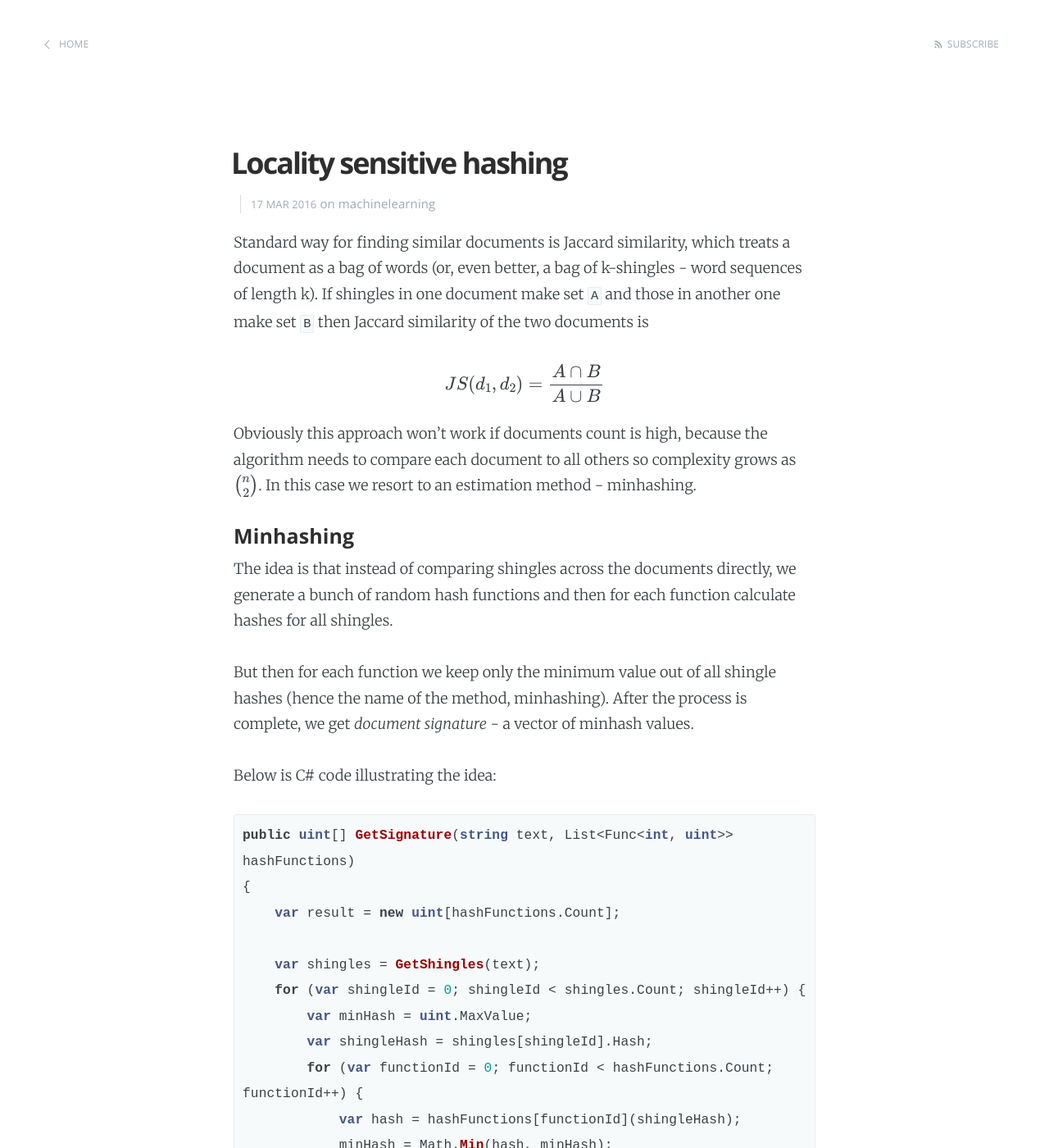
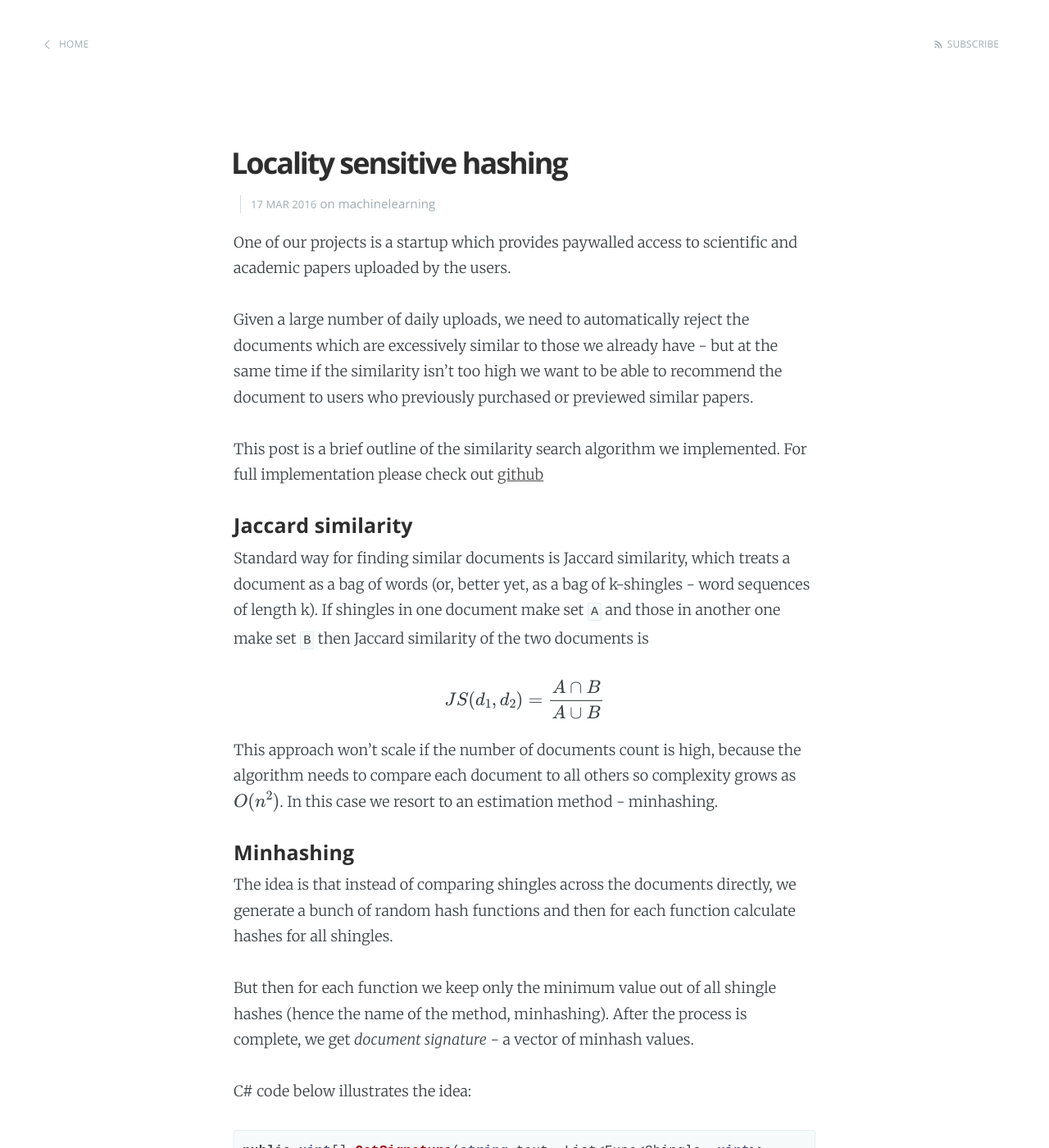
Before and after one commit to andreister/andreister.github.io, a Jekyll site: the page built from _posts/2016-03-17-locality-sensitive-hashing.markdown, in a window 1280 px wide and 1400 px high. Shown: the whole window at 82% size. Built offline with Jekyll 4.4.1, drawn with Linux system fonts in a browser that asks for light colours; formulas are drawn with MathJax 3; some of the changed text lies outside the part shown.

Commit message:
blogging

```diff
--- a/_posts/2016-03-17-locality-sensitive-hashing.markdown
+++ b/_posts/2016-03-17-locality-sensitive-hashing.markdown
@@ -5,15 +5,28 @@
 categories: machinelearning
 ---
 
+One of our projects is a startup which provides paywalled access to scientific and academic
+papers uploaded by the users.
+
+Given a large number of daily uploads, we need to automatically reject the documents which
+are excessively similar to those we already have - but at the same time if the similarity
+isn't too high we want to be able to recommend the document to users who previously purchased
+or previewed similar papers.
+
+This post is a brief outline of the similarity search algorithm we implemented. For full
+implementation please check out [github](https://github.com/andreister/NAlgo/blob/master/NAlgo/Text/LocalitySensitiveSearch.cs)
+
+#### Jaccard similarity
+
 Standard way for finding similar documents is Jaccard similarity, which treats a document
-as a bag of words (or, even better, a bag of k-shingles - word sequences of length k).
+as a bag of words (or, better yet, as a bag of k-shingles - word sequences of length k).
 If shingles in one document make set `A` and those in another one make set `B` then Jaccard
 similarity of the two documents is
 
 $$JS(d_{1}, d_{2}) = \frac{A \cap B}{A \cup B}$$
 
-Obviously this approach won't work if documents count is high, because the algorithm needs
-to compare each document to all others so complexity grows as $$\binom{n}{2}$$. In this case
+This approach won't scale if the number of documents count is high, because the algorithm needs
+to compare each document to all others so complexity grows as $$O(n^{2})$$. In this case
 we resort to an estimation method - minhashing.
 
 #### Minhashing
@@ -25,19 +38,18 @@
 of the method, minhashing). After the process is complete, we get _document signature_ - a vector
 of minhash values.
 
-Below is C# code illustrating the idea:
+C# code below illustrates the idea:
 
 {% highlight csharp %}
-public uint[] GetSignature(string text, List<Func<int, uint>> hashFunctions)
+public uint[] GetSignature(string text, List<Func<Shingle, uint>> hashFunctions)
 {
     var result = new uint[hashFunctions.Count];
 
     var shingles = GetShingles(text);
-    for (var shingleId = 0; shingleId < shingles.Count; shingleId++) {
+    foreach (var shingle in shingles) {
         var minHash = uint.MaxValue;
-        var shingleHash = shingles[shingleId].Hash;
         for (var functionId = 0; functionId < hashFunctions.Count; functionId++) {
-            var hash = hashFunctions[functionId](shingleHash);
+            var hash = hashFunctions[functionId](shingle);
             minHash = Math.Min(hash, minHash);
             result[functionId] = minHash;
         }
@@ -48,4 +60,21 @@
 
 #### Locality sensitive hashing
 
-Once we have the signatures, we can compare them in $$\binom{n}{2}$$ fashion.
+Once we have the signatures, we can compare them in $$\binom{n}{2}$$ fashion:
+
+{% highlight csharp %}
+public IEnumerable<DocumentSignature> GetSimilarDocuments(IEnumerable<DocumentSignature> signatures, decimal threshold)
+{
+    foreach (var signature in signatures) {
+        var equal = 0.0m;
+        var total = _minhashVector.Length;
+        for (var i = 0; i < _minhashVector.Length; i++) {
+            if (_minhashVector[i] == signature._minhashVector[i]) {
+                equal++;
+            }
+        }
+        signature.Similarity = equal / total;
+    }
+    return signatures.OrderBy(x => x.Similarity).Where(x => x.Similarity >= threshold);
+}
+{% endhighlight %}
```
